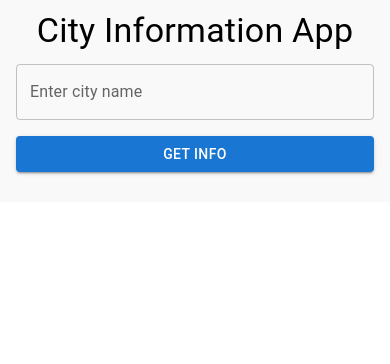
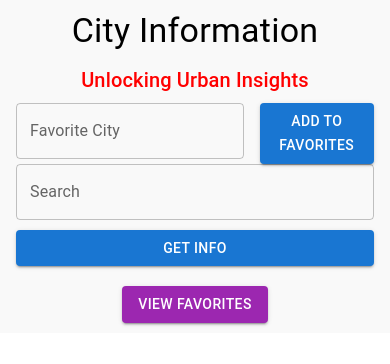
Before and after one commit to Danypoz1986/matkaopaskirja, a React (Create React App) app: page / in a window 390 px wide. Shown: the top 364 px of the page. Built offline with nearby package versions, Linux system fonts and the light colour scheme.

Commit message:
Added functionality to add cities as favorites

```diff
--- a/package.json
+++ b/package.json
@@ -14,6 +14,7 @@
     "mongoose": "^8.7.0",
     "react": "^18.3.1",
     "react-dom": "^18.3.1",
+    "react-router-dom": "^6.26.2",
     "react-scripts": "^5.0.1",
     "web-vitals": "^2.1.4"
   },
--- a/src/App.css
+++ b/src/App.css
@@ -1,4 +1,3 @@
-/* General styles */
 .container {
   padding: 20px;
   background-color: #f9f9f9;
@@ -14,10 +13,12 @@
 
 .textField {
   margin-bottom: 10px;
+  width: 100%;
 }
 
 .button {
   width: 100%;
+  margin-top: 10px;
 }
 
 .alert {
@@ -29,13 +30,43 @@
   margin-top: 20px;
 }
 
-/* Responsive design for mobile devices */
+.addFavorite {
+  margin-bottom: 20px;
+}
+
+.favoriteList {
+  display: flex;
+  flex-direction: column;
+  margin-top: 10px;
+}
+
+.favoriteItem {
+  display: flex;
+  align-items: center;
+  justify-content: space-between;
+  padding: 5px 0;
+}
+
 @media (max-width: 600px) {
-  .MuiContainer-root {
+  .container {
     padding: 10px;
   }
 
-  .MuiButton-root {
+  .form {
+    gap: 10px;
+  }
+
+  .button {
     width: 100%;
   }
+
+  .favoriteItem {
+    flex-direction: column;
+    align-items: flex-start;
+  }
+
+  .favoriteItem button {
+    width: 100%;
+    margin-top: 5px;
+  }
 }
--- a/src/App.js
+++ b/src/App.js
@@ -1,16 +1,19 @@
 import React, { useState } from 'react';
 import { Container, Typography, TextField, Button, Box, Paper, Alert } from '@mui/material';
-import './App.css'; // Import the CSS file
+import { Link } from 'react-router-dom';
 import axios from 'axios';
+import AddFavorite from './components/AddFavorite';
+import './App.css';
 
 const App = () => {
   const [cityName, setCityName] = useState('');
+  const [favoriteCityName, setFavoriteCityName] = useState('');
   const [cityData, setCityData] = useState(null);
   const [error, setError] = useState('');
 
-  const handleSubmit = async (e) => {
+  const handleSearchSubmit = async (e) => {
     e.preventDefault();
-    setError(''); // Clear previous errors
+    setError('');
     try {
       const response = await axios.post('http://localhost:5000/city-info', { cityName });
       setCityData(response.data);
@@ -23,14 +26,19 @@ const App = () => {
   return (
     <Container maxWidth="md" className="container">
       <Typography variant="h4" align="center" gutterBottom>
-        City Information App
+        City Information
+      </Typography>
+      <Typography variant="h6" align="center" color='red' gutterBottom>
+        Unlocking Urban Insights
       </Typography>
 
-      <Box component="form" onSubmit={handleSubmit} className="form">
+      <AddFavorite cityName={favoriteCityName} setCityName={setFavoriteCityName} />
+
+      <Box component="form" onSubmit={handleSearchSubmit} className="form">
         <TextField
           variant="outlined"
           fullWidth
-          label="Enter city name"
+          label="Search"
           value={cityName}
           onChange={(e) => setCityName(e.target.value)}
           className="textField"
@@ -42,6 +50,7 @@ const App = () => {
 
       {error && <Alert severity="error" className="alert">{error}</Alert>}
 
+      <Box flexGrow={1} mb={2}>
         {cityData && (
           <Paper elevation={3} className="infoContainer">
             <Box mb={2}>
@@ -98,6 +107,13 @@ const App = () => {
             </Box>
           </Paper>
         )}
+      </Box>
+
+      <Box mt={2} display="flex" justifyContent="center">
+        <Link to="/favorites">
+          <Button variant="contained" color="secondary">View Favorites</Button>
+        </Link>
+      </Box>
     </Container>
   );
 };
--- /dev/null
+++ b/src/components/AddFavorite.js
@@ -0,0 +1,31 @@
+import React from 'react';
+import { Button, TextField, Box } from '@mui/material';
+import { useFavorites } from '../context/FavoritesContext';
+
+const AddFavorite = ({ cityName, setCityName }) => {
+  const { addFavorite } = useFavorites();
+
+  const handleAddFavorite = () => {
+    if (cityName) {
+      addFavorite(cityName);
+      setCityName('');
+    }
+  };
+
+  return (
+    <Box display="flex" gap={2}>
+      <TextField
+        variant="outlined"
+        label="Favorite City"
+        value={cityName}
+        onChange={(e) => setCityName(e.target.value)}
+        fullWidth
+      />
+      <Button variant="contained" color="primary" onClick={handleAddFavorite}>
+        Add to Favorites
+      </Button>
+    </Box>
+  );
+};
+
+export default AddFavorite;
--- /dev/null
+++ b/src/context/FavoritesContext.js
@@ -0,0 +1,27 @@
+import React, { createContext, useState, useContext } from 'react';
+
+const FavoritesContext = createContext();
+
+export const useFavorites = () => {
+  return useContext(FavoritesContext);
+};
+
+export const FavoritesProvider = ({ children }) => {
+  const [favorites, setFavorites] = useState([]);
+
+  const addFavorite = (city) => {
+    if (!favorites.includes(city)) {
+      setFavorites((prev) => [...prev, city]);
+    }
+  };
+
+  const removeFavorite = (city) => {
+    setFavorites((prev) => prev.filter((fav) => fav !== city));
+  };
+
+  return (
+    <FavoritesContext.Provider value={{ favorites, addFavorite, removeFavorite }}>
+      {children}
+    </FavoritesContext.Provider>
+  );
+};
--- a/src/index.js
+++ b/src/index.js
@@ -1,14 +1,23 @@
 import React from 'react';
 import ReactDOM from 'react-dom/client';
+import { BrowserRouter as Router, Routes, Route } from 'react-router-dom';
 import './index.css';
 import App from './App';
 import reportWebVitals from './reportWebVitals';
+import Favorites from './pages/Favorites';
+import { FavoritesProvider } from './context/FavoritesContext';
 
 const root = ReactDOM.createRoot(document.getElementById('root'));
+
 root.render(
-  <React.StrictMode>
-    <App />
-  </React.StrictMode>
+  <FavoritesProvider>
+    <Router>
+      <Routes>
+        <Route path="/" element={<App />} />
+        <Route path="/favorites" element={<Favorites />} />
+      </Routes>
+    </Router>
+  </FavoritesProvider>
 );
 
 // If you want to start measuring performance in your app, pass a function
--- /dev/null
+++ b/src/pages/Favorites.js
@@ -0,0 +1,39 @@
+import React from 'react';
+import { Box, Typography, Button } from '@mui/material';
+import { useFavorites } from '../context/FavoritesContext';
+import { Link } from 'react-router-dom';
+
+const Favorites = () => {
+  const { favorites, removeFavorite } = useFavorites();
+
+  return (
+    <Box>
+      <Typography variant="h4" align="center" gutterBottom>
+        My Favorites
+      </Typography>
+
+      <Link to="/">
+        <Button variant="contained" color="primary" style={{ marginBottom: '20px' }}>
+          Back to Search
+        </Button>
+      </Link>
+
+      {favorites.length === 0 ? (
+        <Typography variant="body1" align="center">
+          No favorite cities added yet.
+        </Typography>
+      ) : (
+        favorites.map((city, index) => (
+          <Box key={index} display="flex" justifyContent="space-between" alignItems="center" className="favoriteItem">
+            <Typography variant="h6">{city}</Typography>
+            <Button variant="outlined" color="secondary" onClick={() => removeFavorite(city)}>
+              Remove
+            </Button>
+          </Box>
+        ))
+      )}
+    </Box>
+  );
+};
+
+export default Favorites;
```
Also changed, not shown: 1 other file (tests, documents, lock files or other folders). Lines whose indentation alone changed are shown as unchanged.
